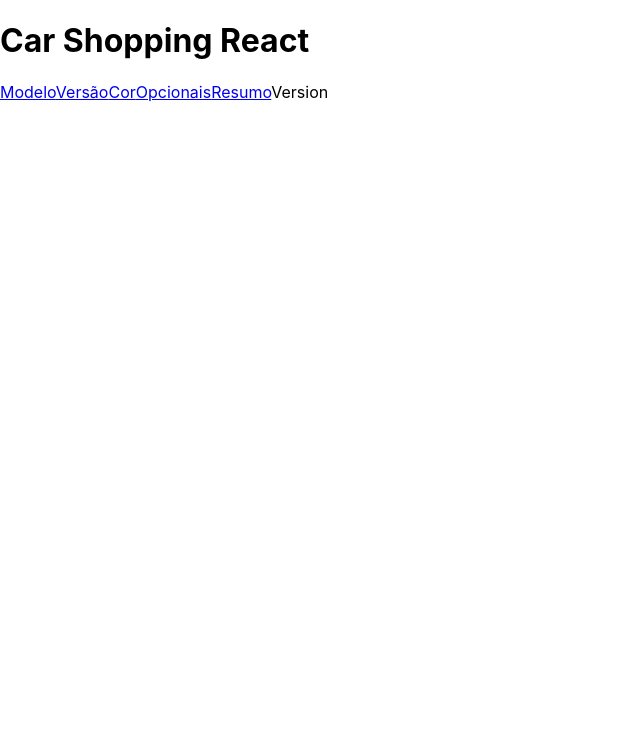
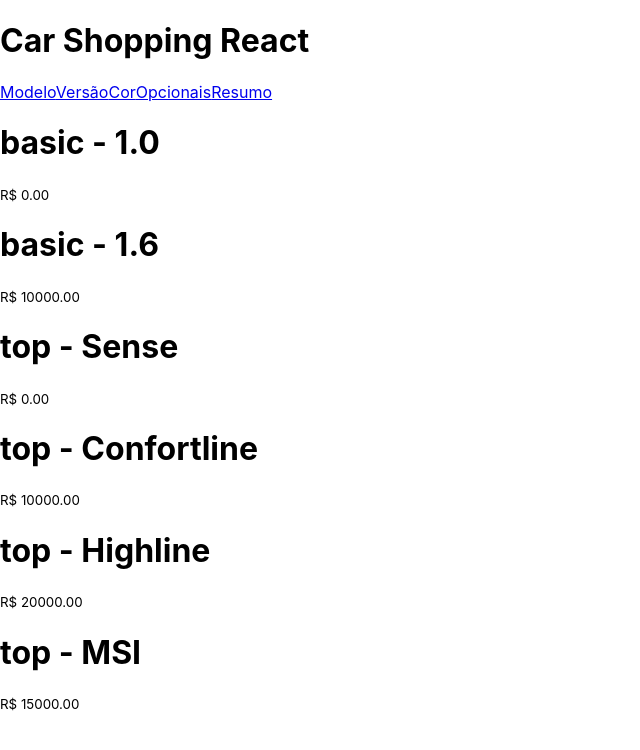
Before and after one commit to iec-ffr/Final, a React (Create React App) app: page /versoes in a window 1280 px wide. Shown: the top 750 px of the page, without its empty margins (0-640 px from the left). Built offline with nearby package versions, Linux system fonts and the light colour scheme.

Commit message:
listagem de versoes básica finalizada

```diff
--- a/src/components/CarItem.js
+++ b/src/components/CarItem.js
@@ -1,11 +1,9 @@
 import React from 'react'
-import { deflate } from 'zlib'
-import { directive } from '@babel/types'
 
 
-const CartItem = props =>{
+const CarItem = props =>{
 
-    let id = props.carId
+
     let model = props.carModel
     let price = props.carPrice
 
@@ -18,4 +16,4 @@ const CartItem = props =>{
     )
 }
 
-export default CartItem
+export default CarItem
--- /dev/null
+++ b/src/components/VersionItem.js
@@ -0,0 +1,20 @@
+import React from 'react'
+
+
+const VersionItem = props =>{
+
+
+    let model = props.verModel
+    let name = props.verName
+    let price = props.verPrice
+
+
+    return(
+       <div>
+           <h1>{model} - {name}</h1>
+           <small>R$ {price.toFixed(2)}</small>
+       </div>
+    )
+}
+
+export default VersionItem
--- a/src/views/Modelo.js
+++ b/src/views/Modelo.js
@@ -24,8 +24,6 @@ export function Modelo (){
             cars.map(car=>
 
                 <CarItem key={car.id} carModel={car.model} carPrice={car.price}/>
-
-
             )
         }
         </>
--- a/src/views/Version.js
+++ b/src/views/Version.js
@@ -1,11 +1,34 @@
-import React from 'react'
+import React, { useState, useEffect } from 'react';
+import {Versions} from '../api/Versions'
+import VersionItem from '../components/VersionItem'
+
 
 const Version = () =>{
-    return(
+
+    const [version, setVersion] = useState([]);
+
+    function startUp(){
+
+        let v = Versions.getVersions();
+
+        v.then(
+            function(data){
+                setVersion(data.items);
+            }
+        )
+    }
+    useEffect(() => startUp(),[])
+
+    return (
         <>
-            Version
+        {
+            version.map(ver=>
+
+                <VersionItem key={ver.id} verModel={ver.model} verName={ver.name} verPrice={ver.price}/>
+            )
+        }
         </>
-    )
+        )
 }
 
 export default Version
```
